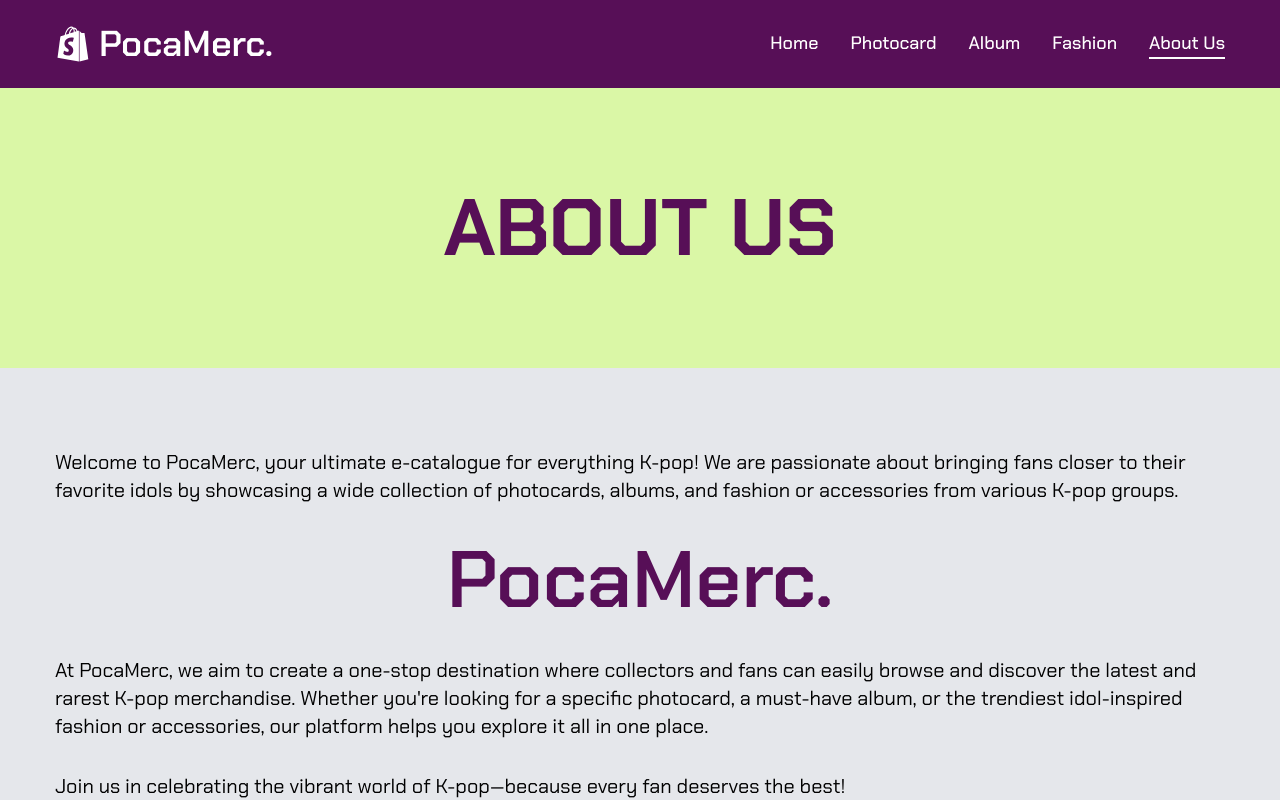
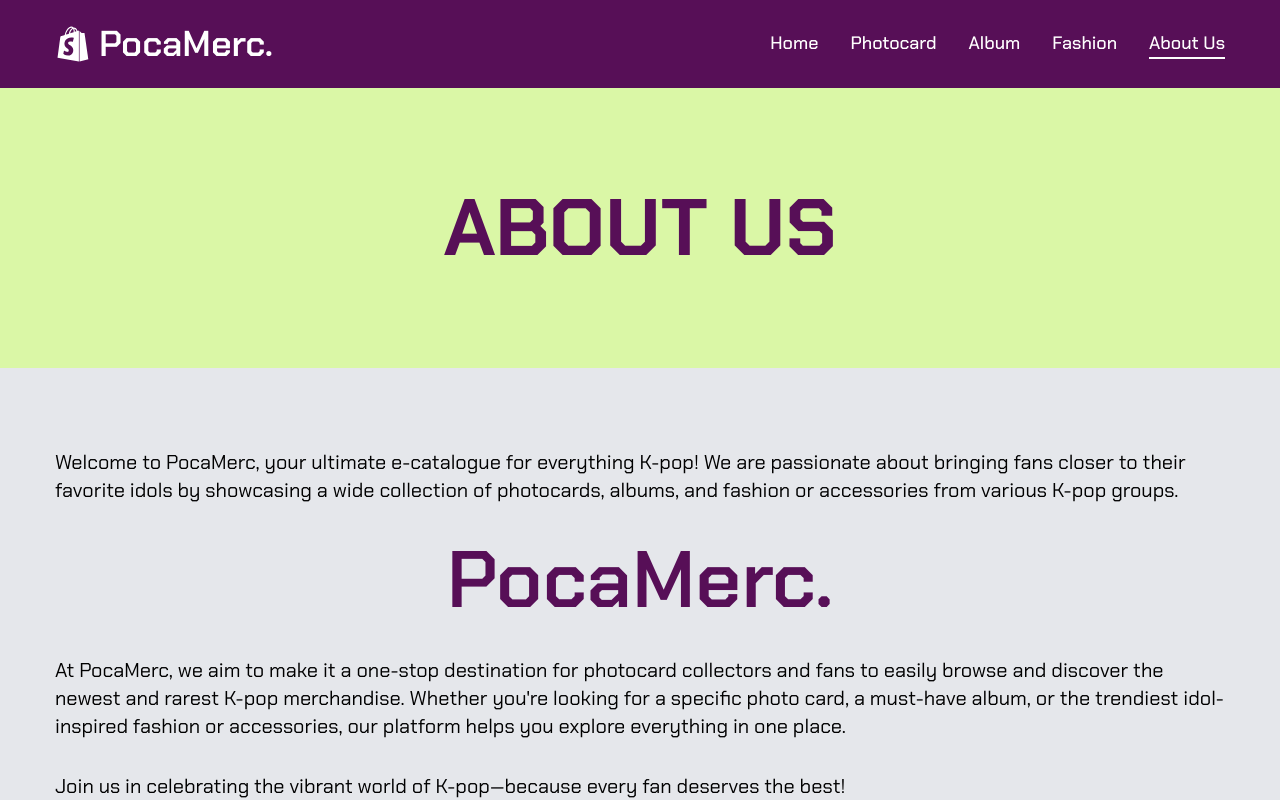
Before and after one commit to lupii123/PocaMerc, a Next.js app: page /aboutus in a window 1280 px wide. Shown: the top 800 px of the page. Built offline with nearby package versions, Linux system fonts and the light colour scheme.

Commit message:
hevyza:ubah tampilan home dan about us

```diff
--- a/app/aboutus/page.jsx
+++ b/app/aboutus/page.jsx
@@ -48,10 +48,9 @@ const AboutUs = () => {
                     </h1>
 
                     <p>
-                        At PocaMerc, we aim to create a one-stop destination where collectors
-                        and fans can easily browse and discover the latest and rarest K-pop merchandise.
-                        Whether you're looking for a specific photocard, a must-have album, or the trendiest idol-inspired fashion or accessories,
-                        our platform helps you explore it all in one place.
+                    At PocaMerc, we aim to make it a one-stop destination for photocard collectors and fans to easily browse and discover the newest and rarest K-pop merchandise.
+                    Whether you're looking for a specific photo card, a must-have album,
+                    or the trendiest idol-inspired fashion or accessories, our platform helps you explore everything in one place.
                     </p>
                     <p>
                         Join us in celebrating the vibrant world of K-pop—because every fan deserves the best!
--- a/components/DataDummy.jsx
+++ b/components/DataDummy.jsx
@@ -1,6 +1,6 @@
 const photocards = [
     {
-        artist: "blackpink",
+        artist: "BLACKPINK",
         title: "ROSE - -R- Photobook [Special Edition]",
         release: "2 Januari 2025",
         price: "290.000",
@@ -8,7 +8,7 @@ const photocards = [
         href: "/detail",
     },
     {
-        artist: "bts",
+        artist: "BTS",
         title: "BTS V - ‘TYPE 1’",
         release: "28 Desember 2024",
         price: "500.000",
@@ -16,11 +16,11 @@ const photocards = [
         href: "/detail",
     },
     {
-        artist: "blackpink",
-        title: "ROSE - -R- Photobook [Special Edition]",
-        release: "2 Januari 2025",
-        price: "290.000",
-        image: "/photocard/rose-r.webp",
+        artist: "ENHYPEN",
+        title: "ROMANCE:UNTOLD -daydream-(set)]",
+        release: "11 November 2024",
+        price: "468.000",
+        image: "/photocard/enhypen photocard daydream.jpg",
         href: "/detail",
     },
     {
```
Also changed, not shown: public/photocard/enhypen photocard daydream.jpg (added).
